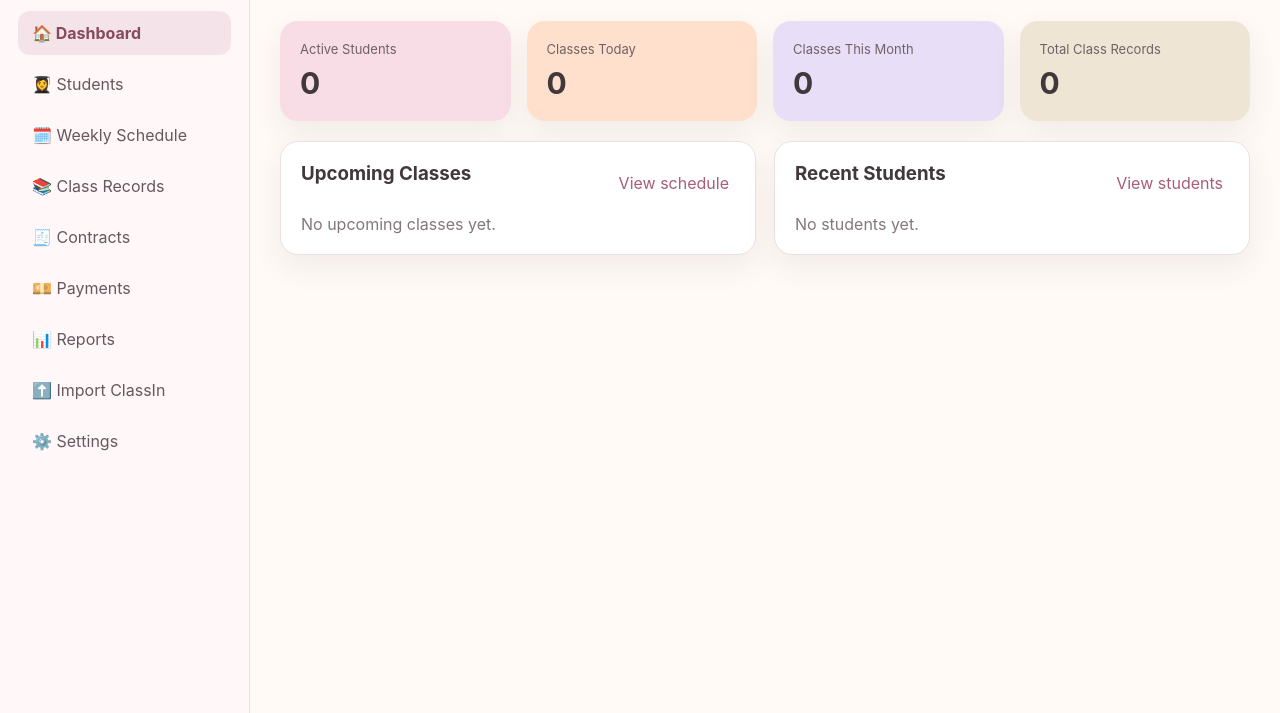
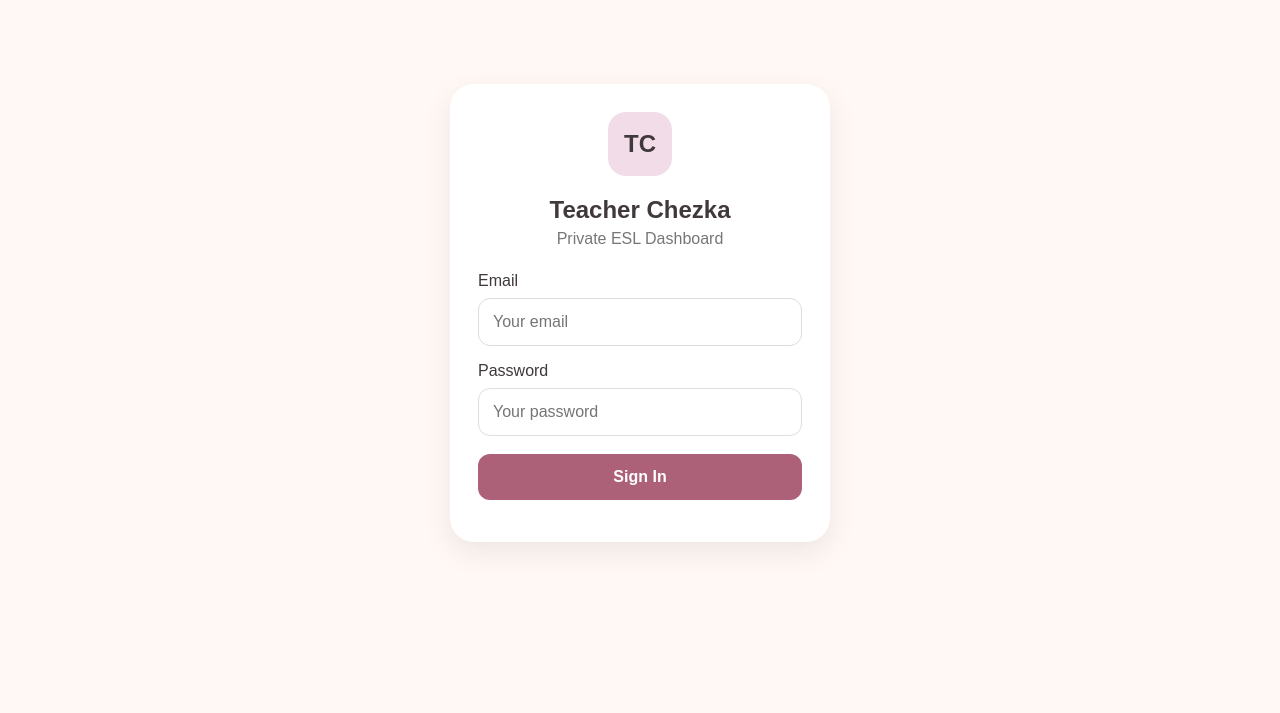
Before and after one commit to teacherchezka14/teacher-chezka-dashboard, a plain HTML site: page index.html in a window 1280 px wide. Shown: the part 87-800 px from the top of the page. Drawn offline with nearby package versions, Linux system fonts and the light colour scheme.

Commit message:
Add login screen

```diff
--- a/index.html
+++ b/index.html
@@ -9,6 +9,109 @@
   <script src="https://cdn.jsdelivr.net/npm/xlsx@0.18.5/dist/xlsx.full.min.js"></script>
 </head>
 <body>
+  <div id="authScreen" style="
+position:fixed;
+inset:0;
+background:#fff8f5;
+z-index:9999;
+display:flex;
+align-items:center;
+justify-content:center;
+padding:24px;
+font-family:Arial,sans-serif;
+">
+  <div style="
+  width:100%;
+  max-width:380px;
+  background:white;
+  padding:28px;
+  border-radius:24px;
+  box-shadow:0 10px 30px rgba(0,0,0,.08);
+  ">
+
+    <div style="text-align:center;margin-bottom:24px;">
+      <div style="
+      width:64px;
+      height:64px;
+      margin:auto;
+      border-radius:18px;
+      background:#f1dce7;
+      display:flex;
+      align-items:center;
+      justify-content:center;
+      font-size:24px;
+      font-weight:bold;
+      ">
+        TC
+      </div>
+
+      <h2 style="margin-bottom:6px;">Teacher Chezka</h2>
+      <p style="margin-top:0;color:#777;">Private ESL Dashboard</p>
+    </div>
+
+    <form id="loginForm">
+      <label>Email</label>
+      <input
+        id="loginEmail"
+        type="email"
+        required
+        placeholder="Your email"
+        style="
+        width:100%;
+        box-sizing:border-box;
+        padding:14px;
+        margin:8px 0 16px;
+        border:1px solid #ddd;
+        border-radius:12px;
+        font-size:16px;
+        "
+      >
+
+      <label>Password</label>
+      <input
+        id="loginPassword"
+        type="password"
+        required
+        placeholder="Your password"
+        style="
+        width:100%;
+        box-sizing:border-box;
+        padding:14px;
+        margin:8px 0 18px;
+        border:1px solid #ddd;
+        border-radius:12px;
+        font-size:16px;
+        "
+      >
+
+      <button
+        type="submit"
+        style="
+        width:100%;
+        padding:14px;
+        border:none;
+        border-radius:12px;
+        background:#ad6179;
+        color:white;
+        font-size:16px;
+        font-weight:bold;
+        "
+      >
+        Sign In
+      </button>
+
+      <p
+        id="loginMessage"
+        style="
+        text-align:center;
+        color:#b94a48;
+        font-size:14px;
+        margin-top:14px;
+        "
+      ></p>
+    </form>
+  </div>
+</div>
   <div class="app-shell">
     <aside class="sidebar">
       <div class="brand">
```
